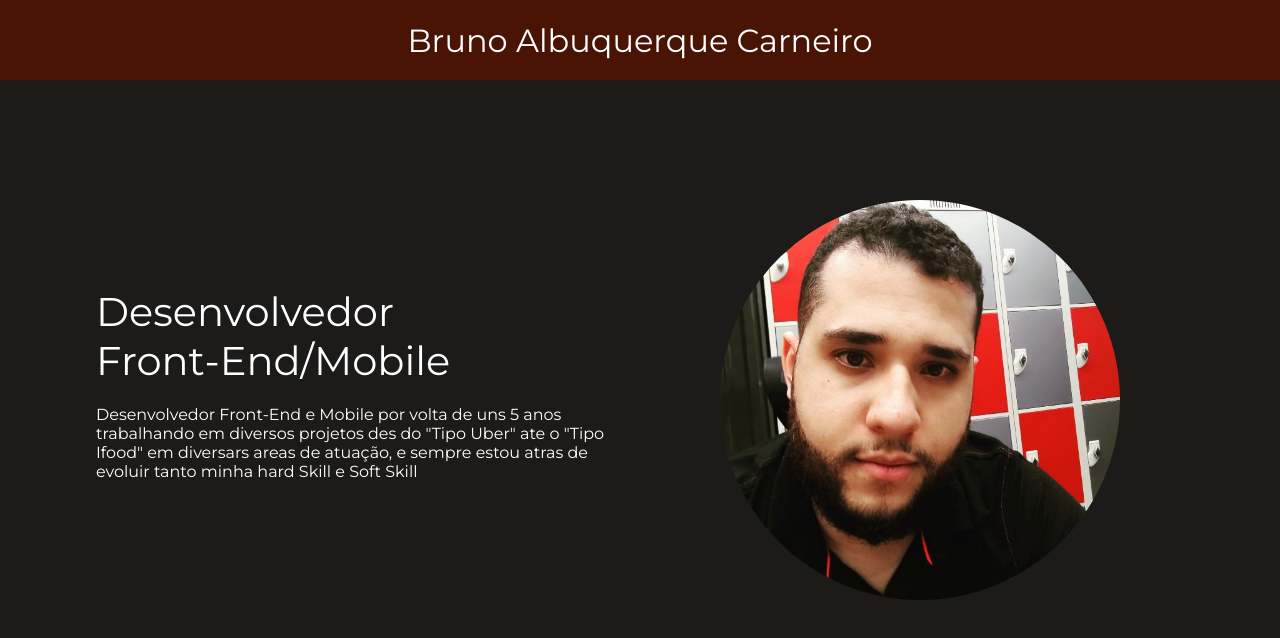
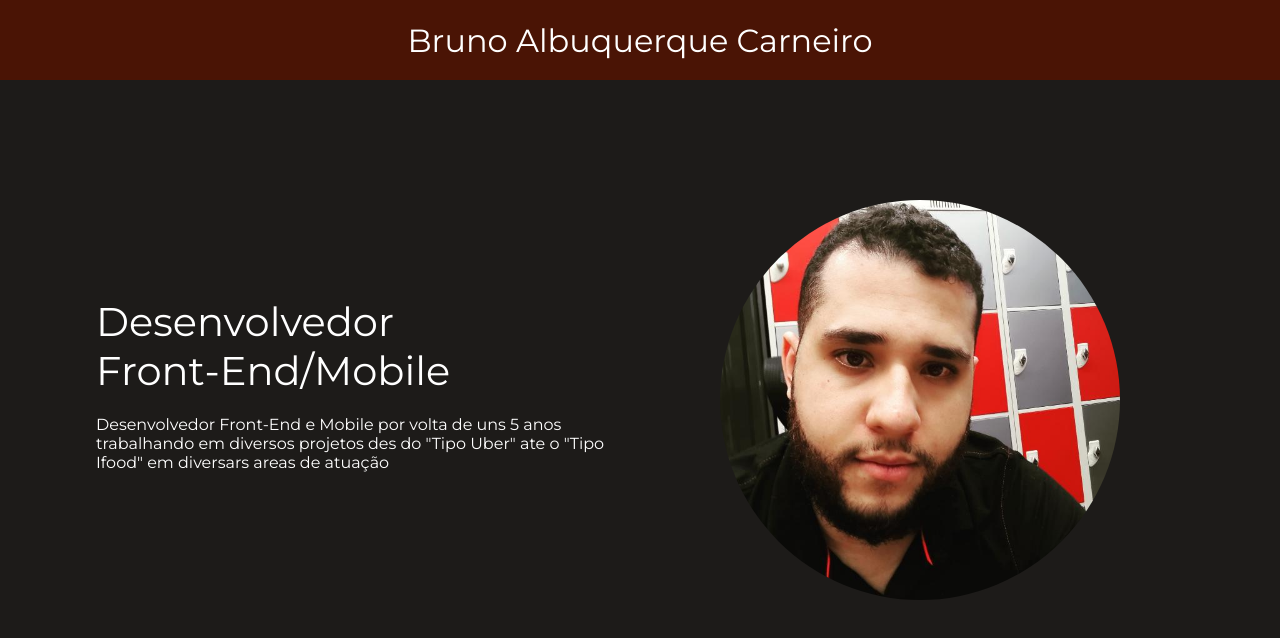
Before and after one commit to brunoAlbuquerque1/brunoalbuquerque.dev, a Next.js app: page / in a window 1280 px wide. Shown: the top 638 px of the page. Built offline with nearby package versions, Linux system fonts and the light colour scheme.

Commit message:
fix: ajuste no texto da bio

```diff
--- a/src/components/About/about.tsx
+++ b/src/components/About/about.tsx
@@ -4,16 +4,11 @@ import avatar from '../../assets/foto.jpg';
 
 function About() {
   return (
-    // <Container data-aos="fade-down">
     <Container >
       <div >
         <TextContainer>
           <h3>Desenvolvedor <br/> Front-End/Mobile</h3>
-          <h4>Desenvolvedor Front-End e Mobile por volta de
-          uns 5 anos trabalhando em diversos projetos des do
-          "Tipo Uber" ate o "Tipo Ifood" em diversars areas de atuação,
-          e sempre estou atras de evoluir tanto minha hard Skill e Soft Skill
-          </h4>
+          <h4> Desenvolvedor Front-End e Mobile por volta de uns 5 anos trabalhando em diversos projetos des do  "Tipo Uber" ate o "Tipo Ifood" em diversars areas de atuação </h4>
         </TextContainer>
       </div>
       <div style={{justifyContent:'center',display:'flex'}}>
```
